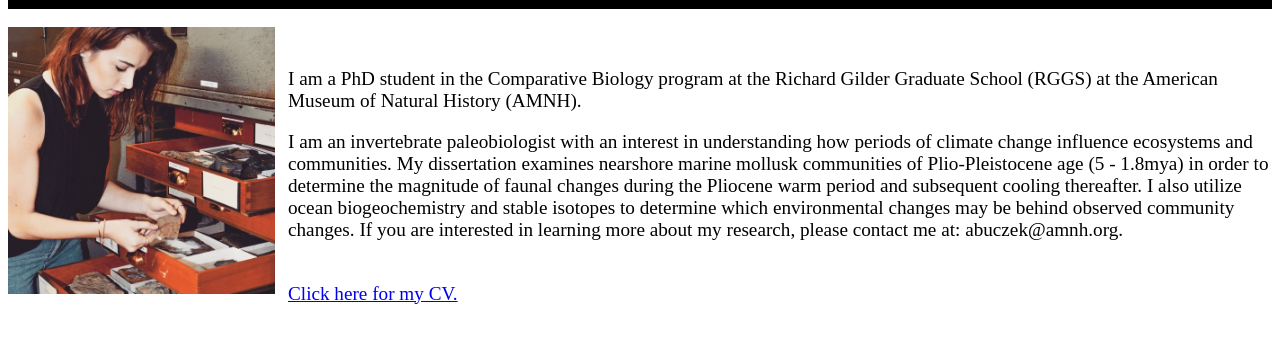
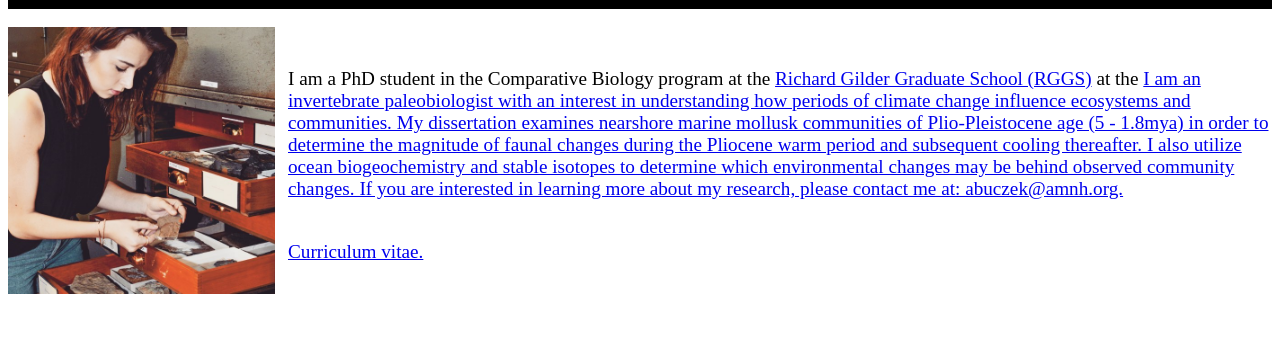
Before and after one commit to ajbuczek/ajbuczek.github.io, a plain HTML site: page index.html in a window 1280 px wide. Shown: the part 89-432 px from the top of the page. Drawn offline with Linux system fonts and the light colour scheme.

Commit message:
Update index.html

```diff
--- a/index.html
+++ b/index.html
@@ -13,9 +13,9 @@
   </div>
   <big>
   <br>
-  <p>I am a PhD student in the Comparative Biology program at the Richard Gilder Graduate School (RGGS) at the American Museum of Natural History (AMNH).</p>
+  <p>I am a PhD student in the Comparative Biology program at the <a href = "https://www.amnh.org/our-research/richard-gilder-graduate-school">Richard Gilder Graduate School (RGGS)</a> at the <a href="https://www.amnh.org/>American Museum of Natural History (AMNH)</a>.</p>
   <p>I am an invertebrate paleobiologist with an interest in understanding how periods of climate change influence ecosystems and communities. My dissertation examines nearshore marine mollusk communities of Plio-Pleistocene age (5 - 1.8mya) in order to determine the magnitude of faunal changes during the Pliocene warm period and subsequent cooling thereafter. I also utilize ocean biogeochemistry and stable isotopes to determine which environmental changes may be behind observed community changes. If you are interested in learning more about my research, please contact me at: abuczek@amnh.org. </p>
   <br>
-  <a href="BuczekCV_January2019.pdf">Click here for my CV.</a>
+  <a href="BuczekCV_January2019.pdf">Curriculum vitae.</a>
   </body>
 </html>
```
